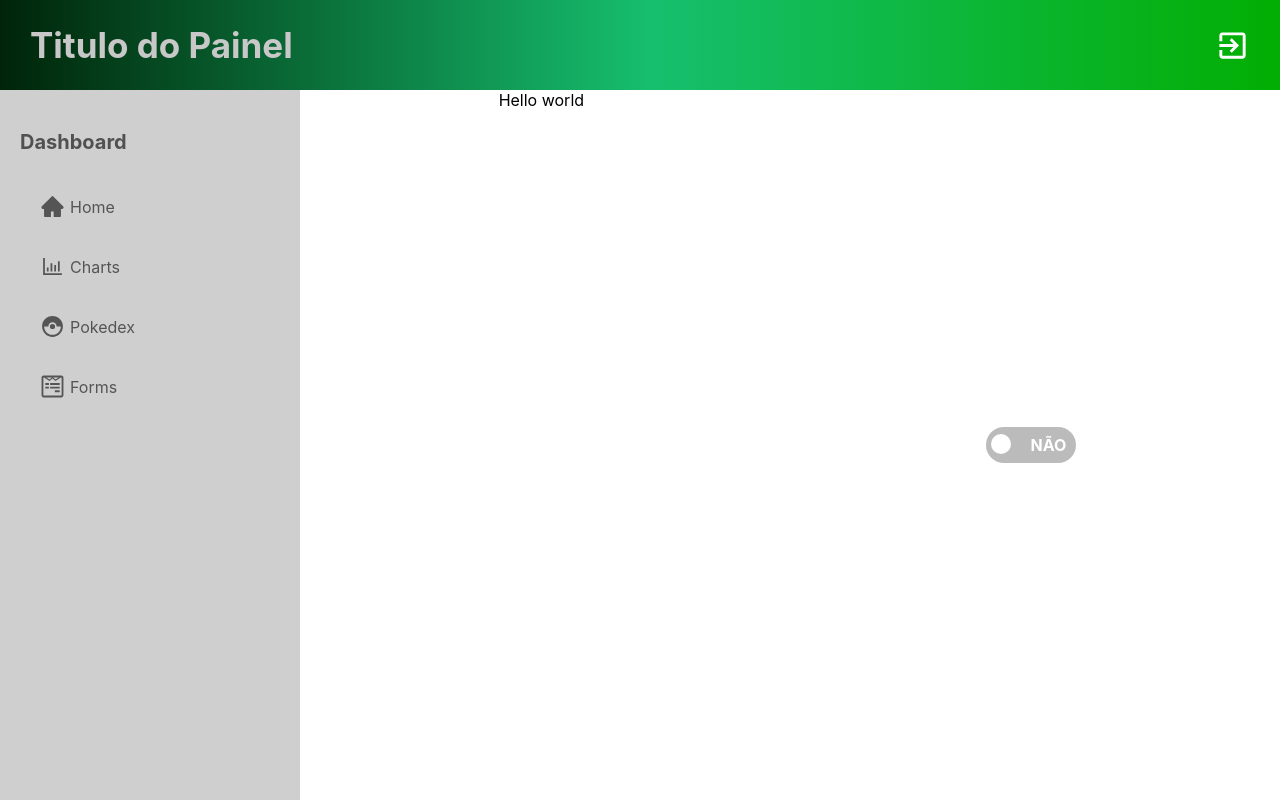
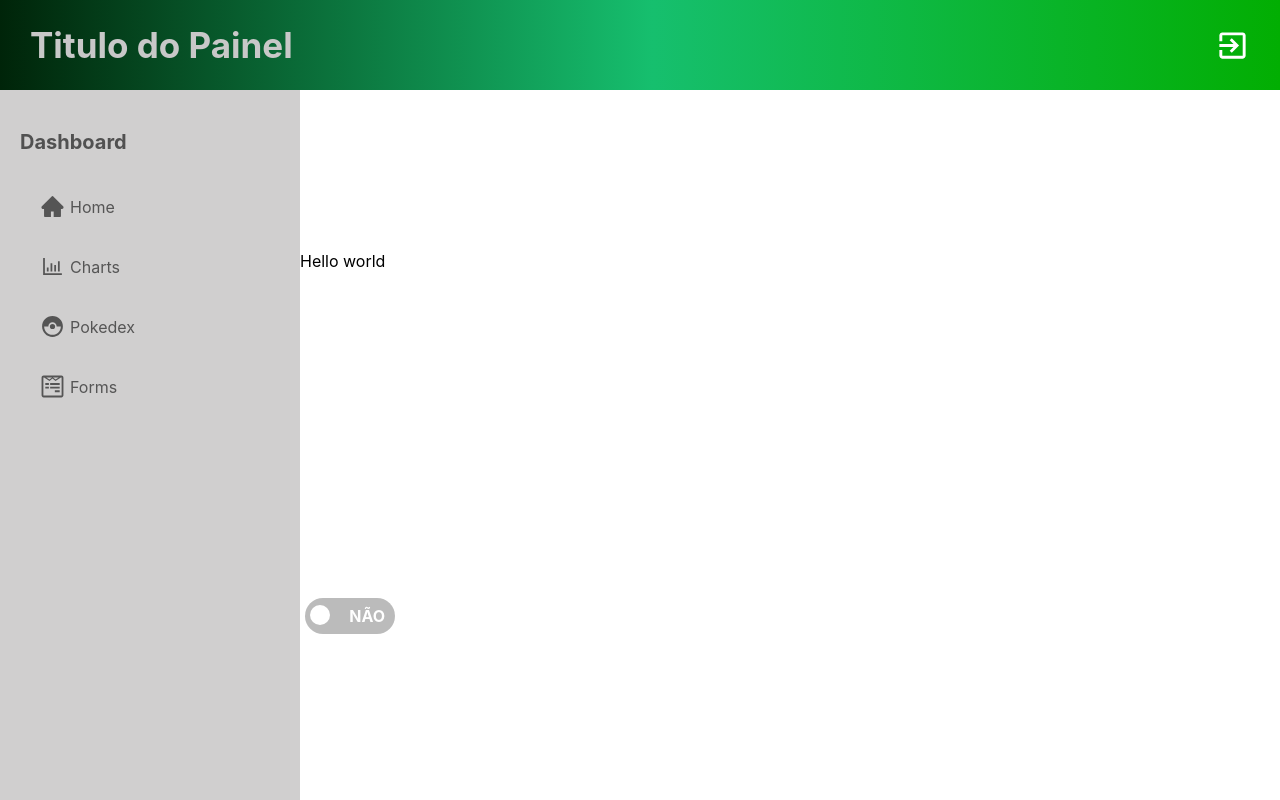
Before and after one commit to jgcarlosfranca/painel-template-generic, a React (Create React App) app: page /forms in a window 1280 px wide. Built offline with nearby package versions, Linux system fonts and the light colour scheme.

Commit message:
creating row_form

```diff
--- a/src/Pages/Formulario/index.jsx
+++ b/src/Pages/Formulario/index.jsx
@@ -1,6 +1,6 @@
 import "./styles.css";
 import ToggleSwitch from "../../Components/SwitchToogle/switchCustom";
-import React, {useState} from "react";
+import React, { useState } from "react";
 
 
 export default function Forms() {
@@ -8,8 +8,12 @@ export default function Forms() {
 
   return (
     <div className="home">
-      Hello world
-      <ToggleSwitch name="teste_Switch_toogle" valor={ligado} label="teste" handleChangeCheckBox={() => setLigado(!ligado)}/>
+      <div className="row_form">
+        Hello world
+      </div>
+      <div className="row_form">
+        <ToggleSwitch name="teste_Switch_toogle" valor={ligado} label="teste" handleChangeCheckBox={() => setLigado(!ligado)} />
+      </div>
     </div>
   );
 }
--- a/src/Pages/Formulario/styles.css
+++ b/src/Pages/Formulario/styles.css
@@ -1,7 +1,15 @@
 .formPage {
-  display: flex;
-  flex-direction: row;
-  flex-wrap: wrap;
-  justify-content: center;
-  width: 100%;
+    display: flex;
+    flex-direction: row;
+    flex-wrap: wrap;
+    justify-content: center;
+    width: 100%;
 }
+
+.row_form {
+    display: flex;
+    flex-direction: row;
+    flex-wrap: wrap;
+    width: 100%;
+    align-items: center;
+}
```
